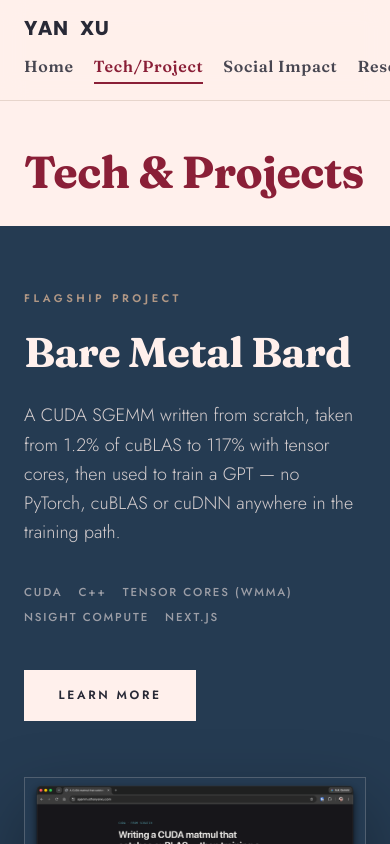
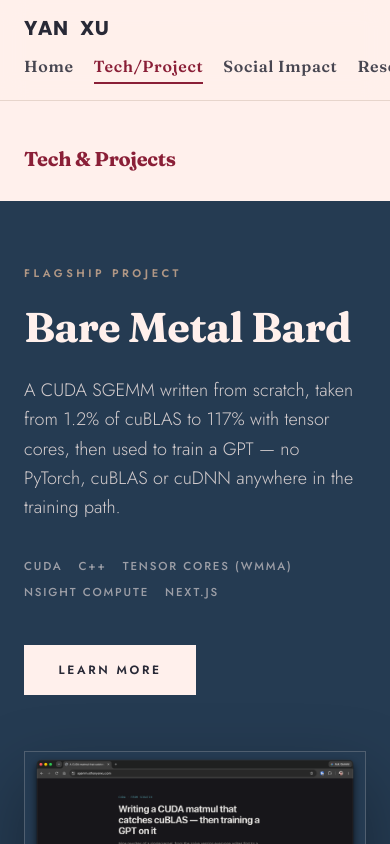
Before and after one commit to OoEthanoO/me, a Next.js app: page /tech in a window 390 px wide. Shown: the top 844 px of the page. Built offline with nearby package versions, Linux system fonts and the light colour scheme.

Commit message:
Match the page titles to the wordmark size
Sets the four category page mastheads to the same responsive sizes as the nav wordmark, 20px small and 25.6px from the medium breakpoint up, replacing the clamp that topped out at 54px.

```diff
--- a/components/PageHeader.tsx
+++ b/components/PageHeader.tsx
@@ -10,8 +10,9 @@ export default function PageHeader({ eyebrow, title, lede }: PageHeaderProps) {
     <section className="bg-[var(--cream)] px-6 pb-8 pt-12 md:px-10 md:pb-10 md:pt-14">
       <div className="mx-auto max-w-[1180px]">
         {eyebrow && <p className="eyebrow rise text-[var(--tan)]">{eyebrow}</p>}
+        {/* Sized to match the nav wordmark exactly, at both breakpoints. */}
         <h1
-          className={`font-display rise max-w-4xl text-[clamp(2.8rem,8vw,3.4rem)] text-[var(--burgundy)] ${
+          className={`font-display rise max-w-4xl text-xl text-[var(--burgundy)] md:text-[1.6rem] ${
             eyebrow ? "mt-6" : ""
           }`}
           style={{ animationDelay: "0.1s" }}
```
